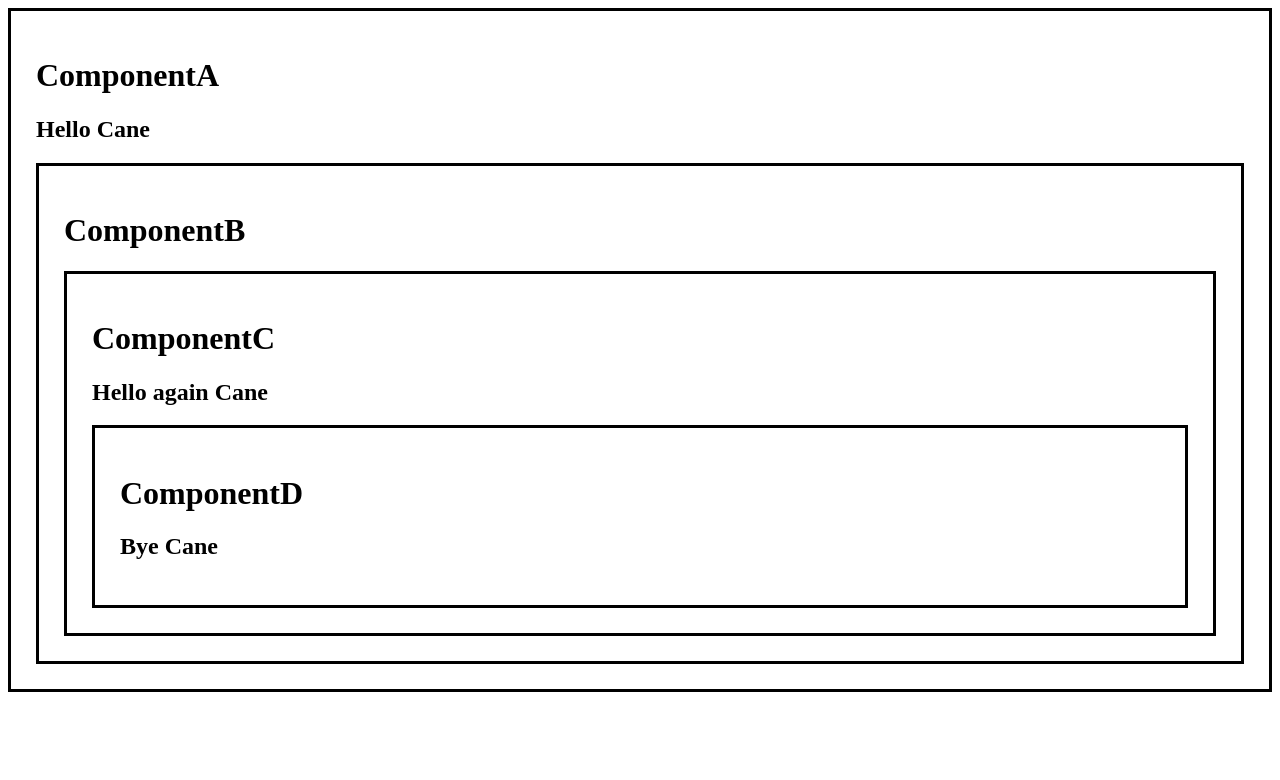
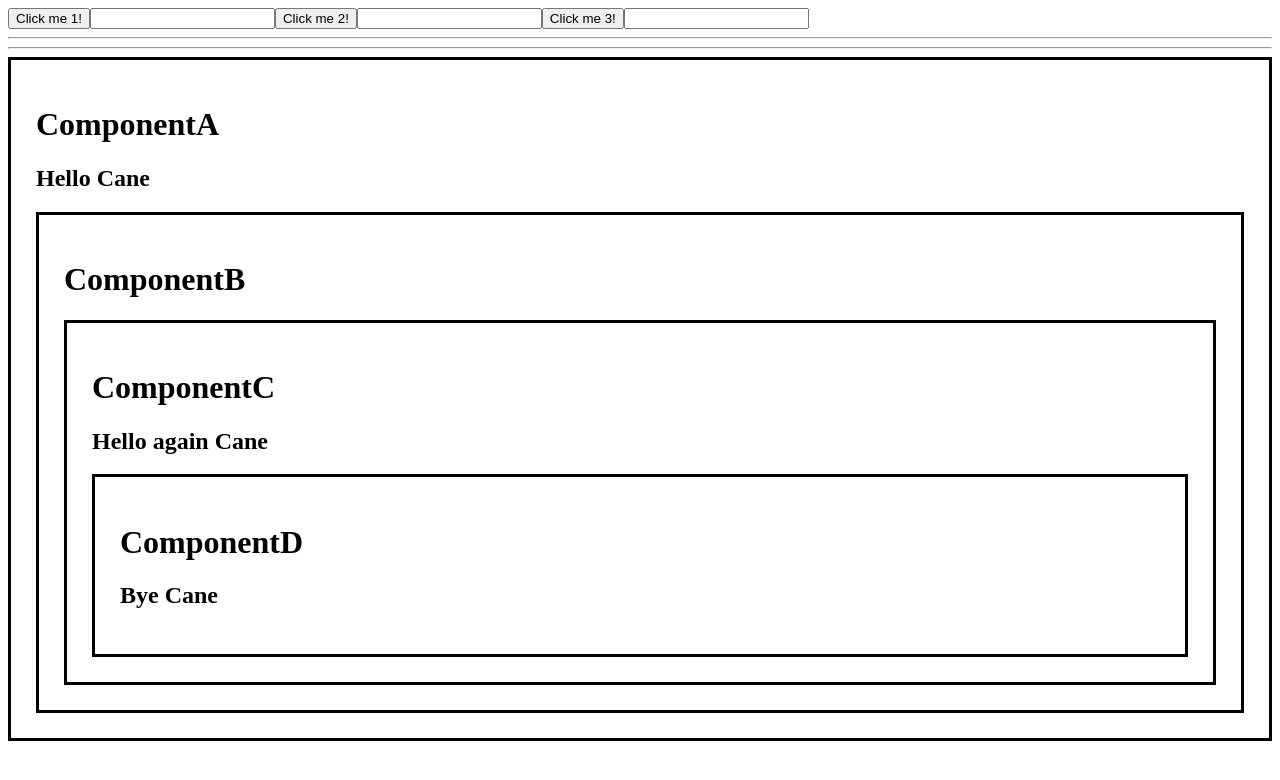
Before and after one commit to mmazzet/my-react-app, a React (Vite) app in the folder my-react-app/: page / in a window 1280 px wide. Shown: the top 780 px of the page. Built offline with nearby package versions, Linux system fonts and the light colour scheme.

Commit message:
useRef hook

```diff
--- a/my-react-app/src/App3.jsx
+++ b/my-react-app/src/App3.jsx
@@ -1,9 +1,13 @@
 import ComponentA from "./ComponentA.jsx";
 import React from "react";
+import MyComponent8 from "./MyComponent8.jsx";
 
 function App2(){
 
   return(<>
+    <MyComponent8 />
+    <hr></hr>
+    <hr></hr>
     <ComponentA />
   </>);
 }
--- /dev/null
+++ b/my-react-app/src/MyComponent8.jsx
@@ -0,0 +1,62 @@
+import React, {useState, useEffect, useRef} from 'react';
+
+function MyComponent8(){
+
+  // let [number, setNumber] = useState(0);
+
+  const inputRef1 = useRef(null);
+  const inputRef2 = useRef(null);
+  const inputRef3 = useRef(null);
+
+
+
+  useEffect(() => {
+    console.log("COMPONENET RENDERED")
+
+  });
+
+  function handleClick1(){
+    inputRef1.current.focus();
+    inputRef1.current.style.backgroundColor = "purple";
+    inputRef2.current.style.backgroundColor = "";
+    inputRef3.current.style.backgroundColor = "";
+
+
+  }
+
+  function handleClick2(){
+    inputRef2.current.focus();
+    inputRef1.current.style.backgroundColor = "";
+    inputRef2.current.style.backgroundColor = "purple";
+    inputRef3.current.style.backgroundColor = "";
+
+  }
+
+  function handleClick3(){
+    inputRef3.current.focus();
+    inputRef1.current.style.backgroundColor = "";
+    inputRef2.current.style.backgroundColor = "";
+    inputRef3.current.style.backgroundColor = "purple";
+  }
+
+  return(
+    <div>
+      <button onClick={handleClick1}>
+          Click me 1!
+      </button>
+      <input ref={inputRef1}/>
+
+      <button onClick={handleClick2}>
+          Click me 2!
+      </button>
+      <input ref={inputRef2}/>
+
+      <button onClick={handleClick3}>
+          Click me 3!
+      </button>
+      <input ref={inputRef3}/>
+    </div>
+  );
+}
+
+export default MyComponent8
```
